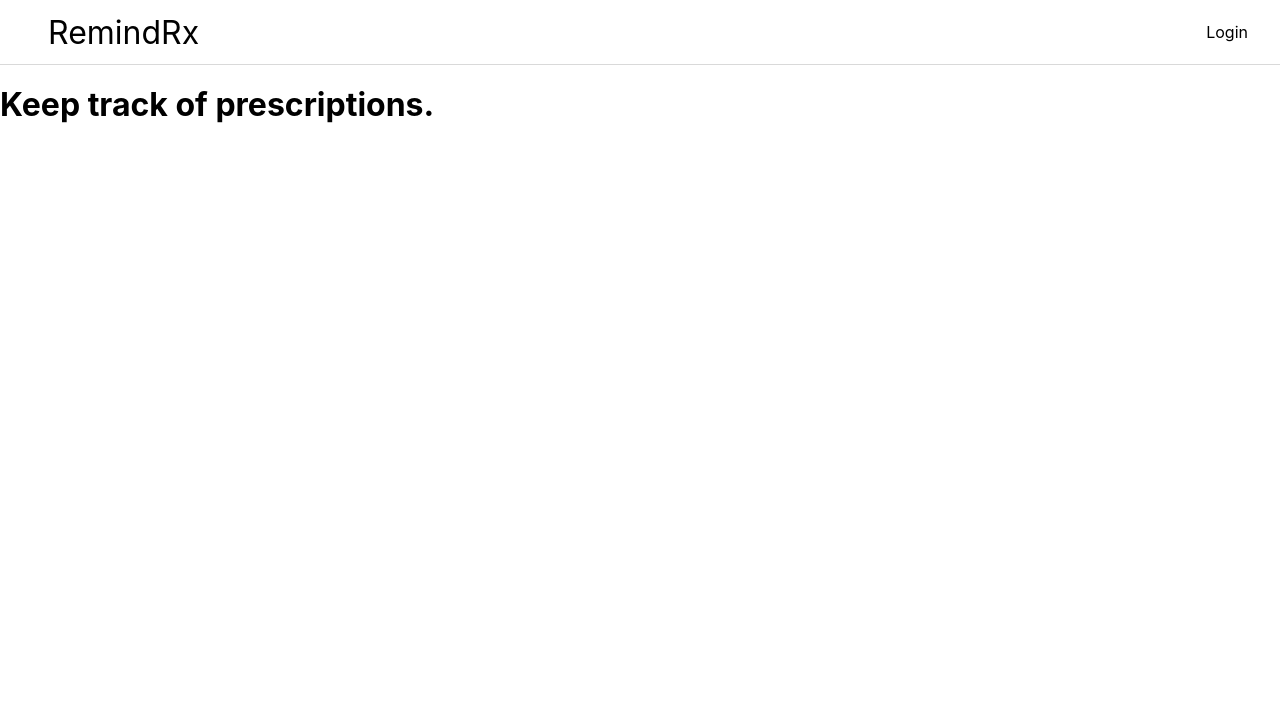
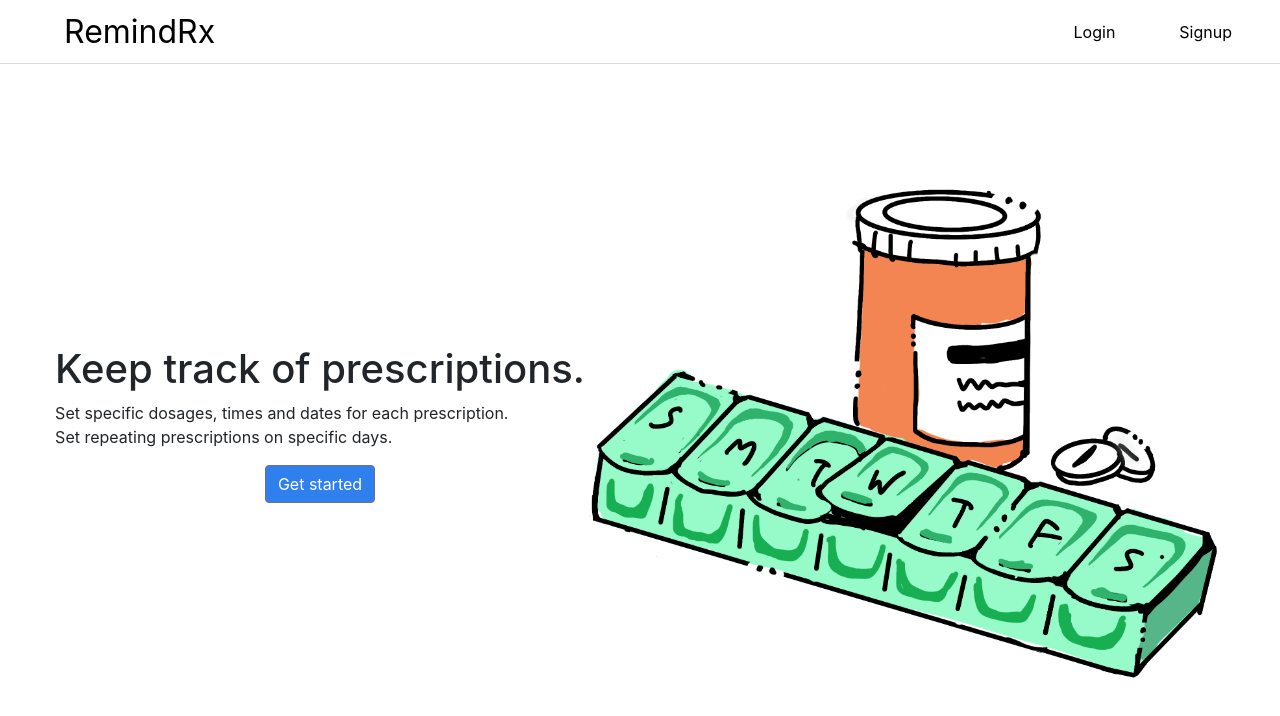
Before and after one commit to mattachea/PillsRX, a React (Create React App) app in the folder frontend/: page / in a window 1280 px wide. Shown: the top 716 px of the page. Built offline with nearby package versions, Linux system fonts and the light colour scheme.

Commit message:
landing page

```diff
--- a/frontend/src/components/Landing.js
+++ b/frontend/src/components/Landing.js
@@ -1,16 +1,29 @@
 import React from "react";
 import { useHistory } from "react-router-dom";
+import { Button } from "reactstrap";
+import "../styles/Landing.css";
 
 export default function Landing() {
   let history = useHistory();
   return (
     <div className="landing">
-      <div className="text">
-        <h1>Keep track of prescriptions.</h1>
+      <div className="content">
+        <div className="text">
+          <h1>Keep track of prescriptions.</h1>
+          <p>Set specific dosages, times and dates for each prescription.</p>
+          <p>Set repeating prescriptions on specific days.</p>
+        </div>
+
+        <Button
+          style={{ backgroundColor: "#2F80ED" }}
+          className="button"
+          onClick={() => history.push("/register")}
+        >
+          Get started
+        </Button>
       </div>
-      <img className="image"></img>
-      {/* <button onClick={() => history.push("/login")}>Login</button>
-      <button onClick={() => history.push("/register")}>Register</button> */}
+
+      <img className="image" src={`assets/images/landingImage.png`} />
     </div>
   );
 }
--- a/frontend/src/components/Navbar.js
+++ b/frontend/src/components/Navbar.js
@@ -26,7 +26,7 @@ function Navbar(props) {
         <Link
           key="title"
           className="item"
-          to="dashboard"
+          to={isAuthenticated ? "dashboard" : ""}
           onClick={closeOnClick}
         >
           RemindRx
@@ -37,32 +37,39 @@ function Navbar(props) {
       </div>
 
       <div className={isOpen ? "menu active" : "menu"}>
-        {isAuthenticated && (
+        {isAuthenticated
+          ? [
               <Link
                 className={isOpen ? "item active" : "item"}
                 to={"dashboard"}
                 onClick={closeOnClick}
               >
                 Dashboard
-          </Link>
-        )}
-        {isAuthenticated ? (
+              </Link>,
               <Link
                 className={isOpen ? "item active" : "item"}
                 to={""}
                 onClick={logout}
               >
                 Logout
-          </Link>
-        ) : (
+              </Link>,
+            ]
+          : [
               <Link
                 className={isOpen ? "item active" : "item"}
                 to={"login"}
                 onClick={closeOnClick}
               >
                 Login
-          </Link>
-        )}
+              </Link>,
+              <Link
+                className={isOpen ? "item active" : "item"}
+                to={"register"}
+                onClick={closeOnClick}
+              >
+                Signup
+              </Link>,
+            ]}
       </div>
     </div>
   );
--- a/frontend/src/index.js
+++ b/frontend/src/index.js
@@ -1,5 +1,6 @@
 import React from "react";
 import ReactDOM from "react-dom";
+import "bootstrap/dist/css/bootstrap.min.css";
 import "./index.css";
 import App from "./App";
 import store from "./store";
--- /dev/null
+++ b/frontend/src/styles/Landing.css
@@ -0,0 +1,41 @@
+.landing {
+  height: calc(100vh - 4rem);
+  width: 100vw;
+  display: flex;
+  flex-direction: row;
+  align-items: center;
+  justify-content: center;
+}
+.content {
+  display: flex;
+  flex-direction: column;
+  align-items: center;
+}
+p {
+  margin-bottom: 0;
+}
+
+.button {
+  margin: 1rem;
+  background-color: "#2F80ED";
+}
+
+.image {
+  width: 50%;
+  height: auto;
+}
+
+@media screen and (max-width: 960px) {
+  .landing {
+    flex-direction: column-reverse;
+  }
+  .content {
+    padding-top: 2rem;
+  }
+  .text {
+    text-align: center;
+  }
+  .image {
+    width: 60%;
+  }
+}
--- a/frontend/src/styles/Navbar.css
+++ b/frontend/src/styles/Navbar.css
@@ -2,7 +2,7 @@
   display: flex;
   flex-direction: row;
   align-items: center;
-  justify-content: center;
+  justify-content: space-between;
   width: 100vw;
   height: 4rem;
   position: fixed;
@@ -16,9 +16,8 @@
   flex-direction: row;
   justify-content: space-between;
   align-items: center;
-  width: 100%;
   font-size: 2rem;
-  padding: 1rem 1rem;
+  padding: 0rem 1rem;
 }
 .menu {
   display: flex;
@@ -38,6 +37,10 @@
   align-items: center;
   padding: 0 2rem;
 }
+.item:hover {
+  text-decoration: none;
+  color: black;
+}
 .icon {
   padding-right: 2rem;
 }
@@ -50,9 +53,10 @@
     height: auto;
   }
   .title {
+    width: 100%;
     flex-direction: row;
     align-items: center;
-    padding: 1rem 0rem;
+    padding: 0rem 0rem;
     justify-content: space-between;
   }
   .menu {
```
Also changed, not shown: frontend/package.json (+3 -4 lines), frontend/public/assets/images/landingImage.png (added), 1 other file (tests, documents, lock files or other folders). Lines whose indentation alone changed are shown as unchanged.
